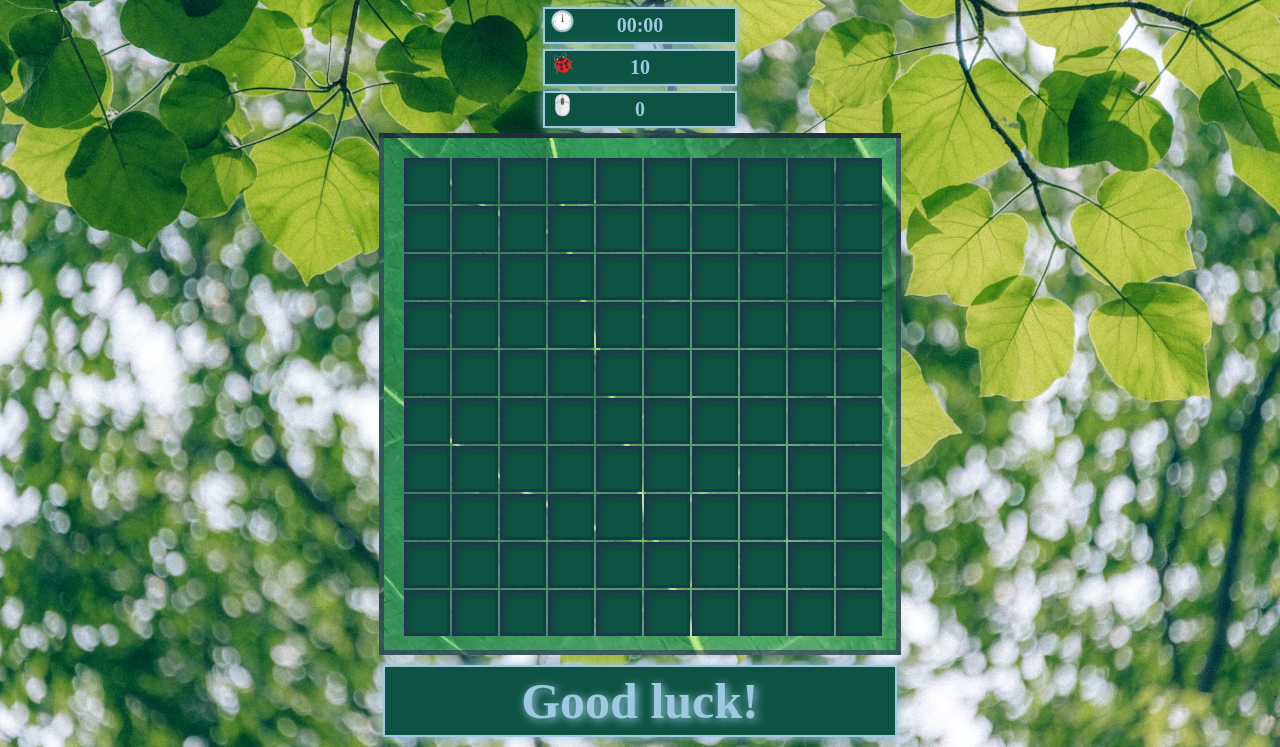
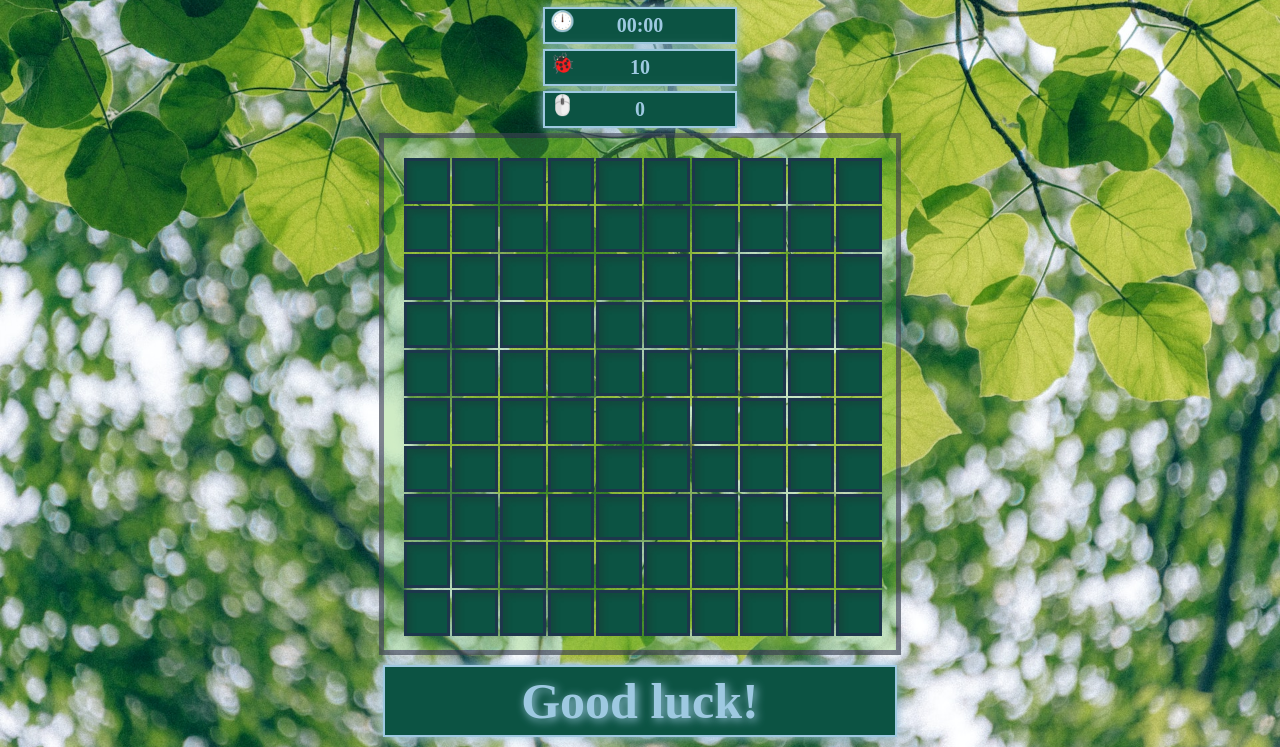
Before and after one commit to EkaterinaEg/Minesweeper, a website with bundled scripts: page index.html in a window 1280 px wide. Shown: the part 55-802 px from the top of the page. Built offline with nearby package versions, Linux system fonts and the light colour scheme; files whose address does not match are found by name.

Commit message:
fix: update css

```diff
--- a/src/sass/components/_board.scss
+++ b/src/sass/components/_board.scss
@@ -5,6 +5,6 @@
   grid-template-rows: repeat(10, 40px);
   gap: 8px;
   background-color: $cell-opened;
-  background-image: url("/src/img/leaf_light.jpg");
+  background-image: url("../../img/leaf_light.jpg");
   border: 5px solid $board-primary;
 }
--- a/src/sass/components/_page.scss
+++ b/src/sass/components/_page.scss
@@ -1,5 +1,5 @@
 .page {
   margin: 0 auto;
-  background: url("/src/img/birch.jpg") no-repeat center;
+  background: url("../../src/img/birch.jpg") no-repeat center;
   background-size: cover;
 }
```
Also changed, not shown: src/sass/style.css.
